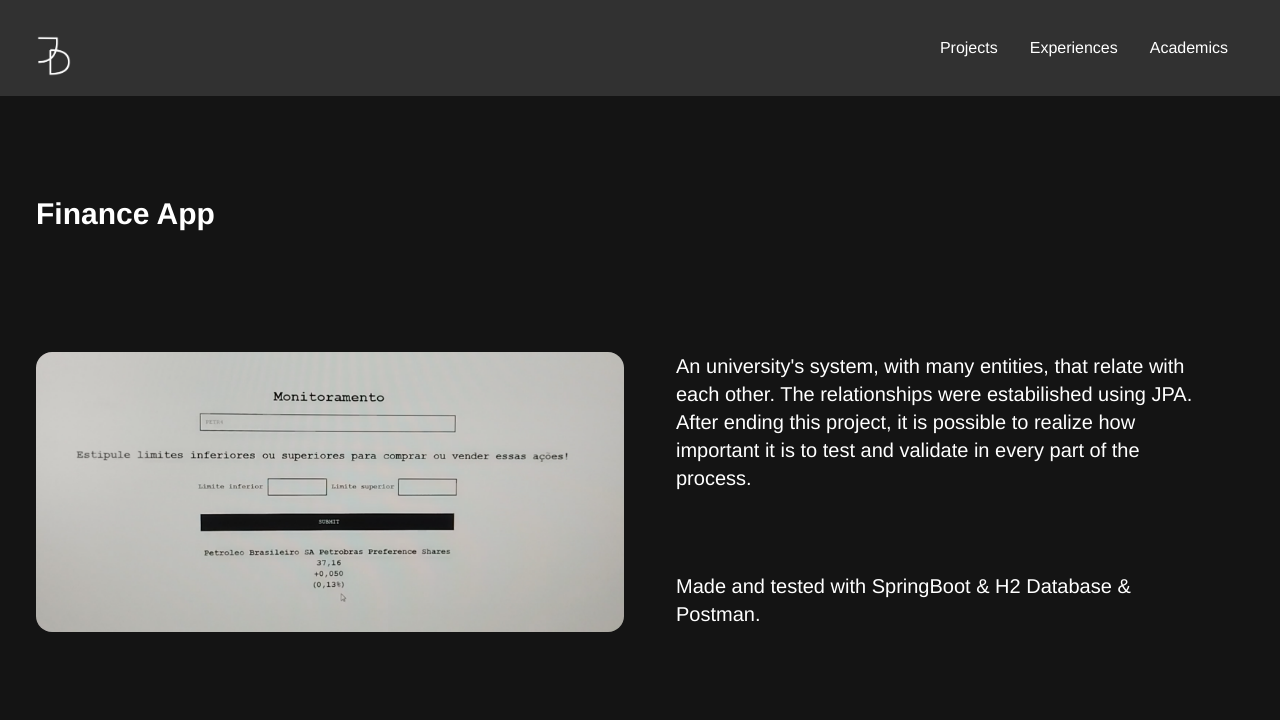
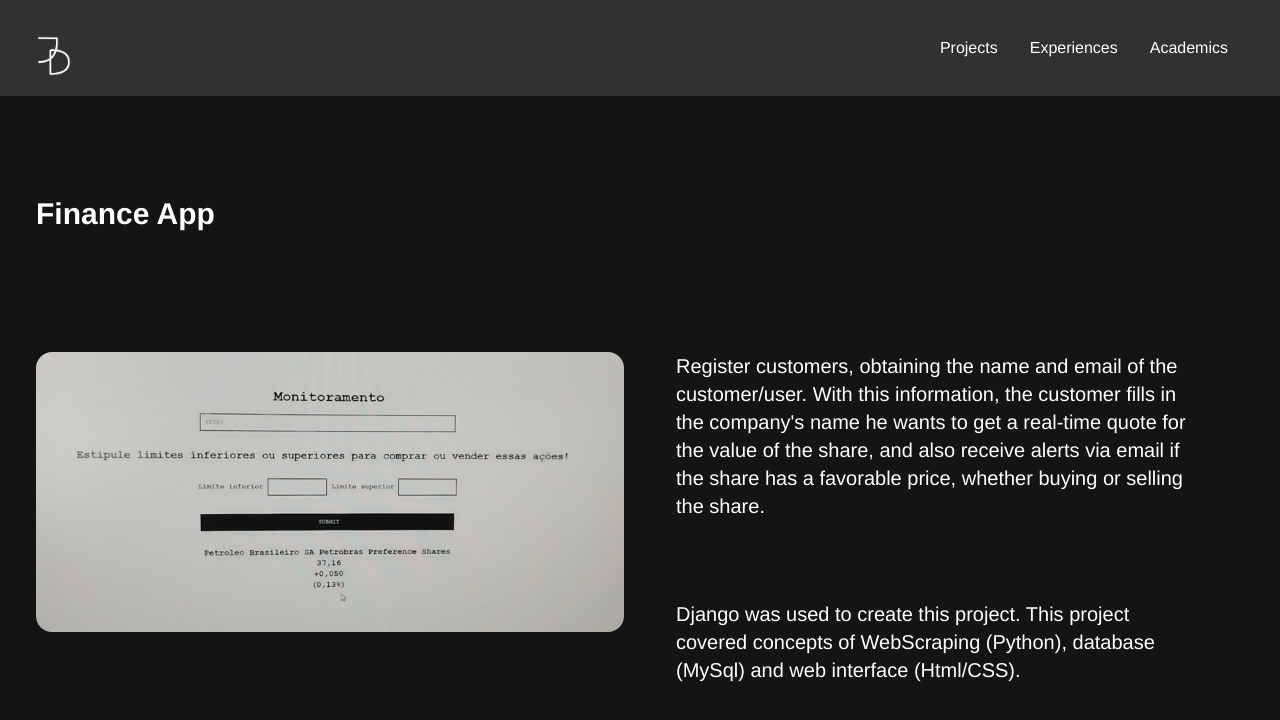
Before and after one commit to joaopdorea/tailwind-portfolio, a React (Create React App) app: page /finance in a window 1280 px wide. Shown: the top 720 px of the page. Built offline with nearby package versions, Linux system fonts and the light colour scheme.

Commit message:
fifth-commit

```diff
--- a/src/components/Finance.js
+++ b/src/components/Finance.js
@@ -27,11 +27,13 @@ const Finance = () => {
 
 
 <div className="mt-20 bg-[#141414]">
-<p className="text-xl bg-[#141414] ml-5 w-[90%]"> An university's system, with many entities, that relate with each other. The relationships were estabilished using JPA. After ending this project, it is possible to realize how important it is to test and validate in every part of the process.</p>
+<p className="text-xl bg-[#141414] ml-5 w-[90%]"> Register customers, obtaining the name and email of the customer/user. With this information, the customer fills in the company's name he wants to get a real-time quote for the value of the share, and also receive alerts via email if the share has a favorable price, whether buying or selling the share.
+
+ </p>
 </div>
 
 <div className="mt-20 bg-[#141414]">
-<p className="text-xl bg-[#141414] ml-5 w-[90%]"> Made and tested with SpringBoot & H2 Database & Postman.</p>
+<p className="text-xl bg-[#141414] ml-5 w-[90%]"> Django was used to create this project. This project covered concepts of WebScraping (Python), database (MySql) and web interface (Html/CSS).</p>
 </div>
 
 
--- a/src/components/Pet.js
+++ b/src/components/Pet.js
@@ -10,7 +10,7 @@ const Pet = () => {
   return (
     <div className=" text-white bg-[#141414]" id ="experiences">
 
-<div className="justify-between items-center lg:h-[1600px] max-w-[1240px] mx-auto px-4 bg-[#141414] pt-[100px]">
+<div className="justify-between items-center lg:h-[1600px] max-w-[1240px] mx-auto px-4 bg-[#141414] pt-[50px] sm:pt-[100px]">
     <b className="text-3xl bg-[#141414]"> Pet Dashboard </b>
 
 
```
